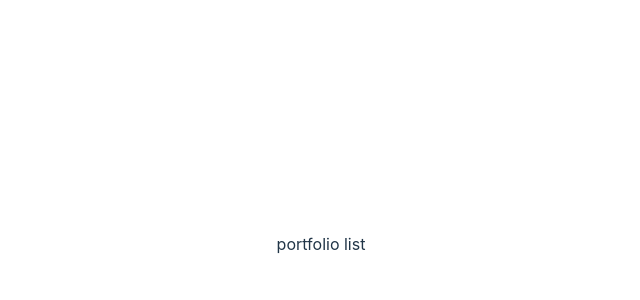
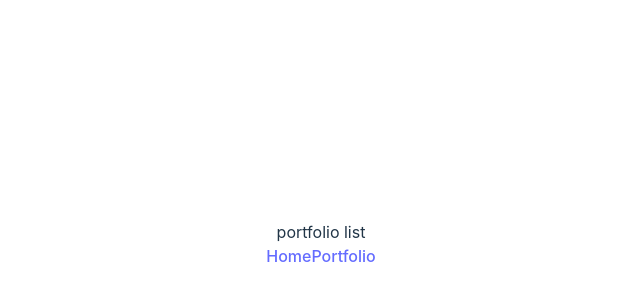
Before and after one commit to tinalr/portfolio-vite-react, a React (Vite) app: page /portfolio in a window 1280 px wide. Shown: the part 156-456 px from the top of the page, without its empty margins (319-959 px from the left). Built offline with nearby package versions, Linux system fonts and the light colour scheme.

Commit message:
navigation

```diff
--- a/src/components/Navigation.jsx
+++ b/src/components/Navigation.jsx
@@ -4,7 +4,8 @@ const Navigation = () => {
   return (
     <>
       <nav>
-        <Link to={`/portfolio`}>portfolio</Link>
+        <NavLink to={`/`}>Home</NavLink>
+        <NavLink to={`/portfolio`}>Portfolio</NavLink>
       </nav>
     </>
   );
--- a/src/components/PortfolioList.jsx
+++ b/src/components/PortfolioList.jsx
@@ -1,8 +1,11 @@
-
+import Navigation from "./Navigation";
 
 const PortfolioList = () => {
   return (
-    <div>portfolio list</div>
+    <>
+      <div>portfolio list</div>
+      <Navigation/>
+    </>
   )
 };
 
```
